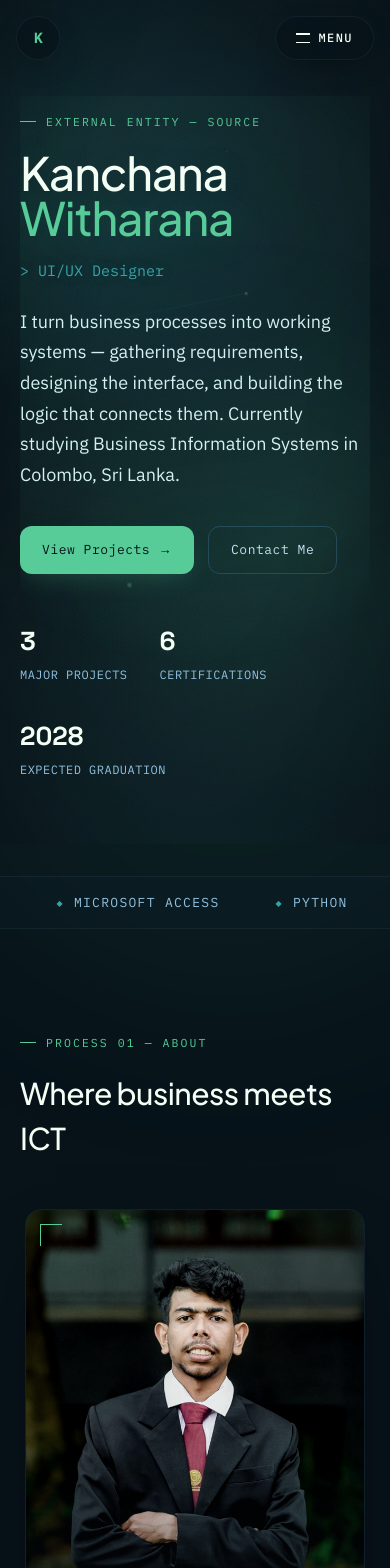
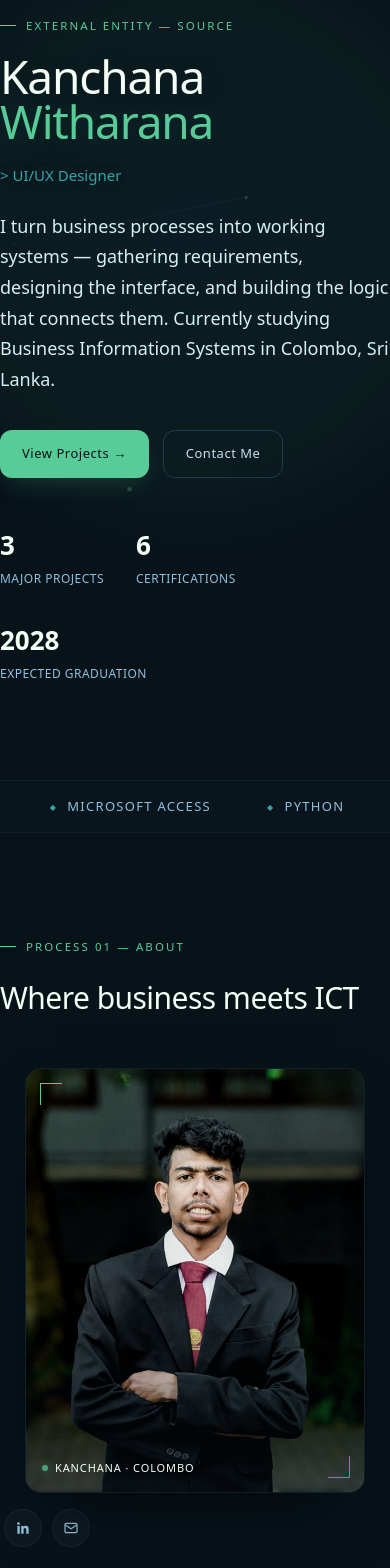
Before and after one commit to kanchana926/portfolio, a Next.js app: page / in a window 390 px wide. Shown: the top 1568 px of the page. Built offline with nearby package versions, Linux system fonts and the light colour scheme.

Commit message:
Refactor layout component and update metadata
Removed unused font imports and components, updated metadata structure, and simplified the RootLayout component.

```diff
--- a/app/layout.tsx
+++ b/app/layout.tsx
@@ -1,55 +1,25 @@
 import type { Metadata } from "next";
-import { Plus_Jakarta_Sans, Space_Grotesk, IBM_Plex_Sans, IBM_Plex_Mono } from "next/font/google";
-import { site } from "@/data/portfolio";
-import CinematicBackground from "@/components/CinematicBackground";
-import LetterboxIntro from "@/components/LetterboxIntro";
-import Navigation from "@/components/Navigation";
-import MobileNavigation from "@/components/MobileNavigation";
-import ScrollFlow from "@/components/ScrollFlow";
-import Footer from "@/components/Footer";
 import "./globals.css";
 
-const heading = Plus_Jakarta_Sans({
-  subsets: ["latin"],
-  weight: ["500", "600", "700", "800"],
-  variable: "--font-heading",
-  display: "swap",
-});
-
-const display = Space_Grotesk({
-  subsets: ["latin"],
-  weight: ["400", "500", "600", "700"],
-  variable: "--font-display",
-  display: "swap",
-});
-
-const body = IBM_Plex_Sans({
-  subsets: ["latin"],
-  weight: ["400", "500", "600"],
-  variable: "--font-body",
-  display: "swap",
-});
-
-const mono = IBM_Plex_Mono({
-  subsets: ["latin"],
-  weight: ["400", "500"],
-  variable: "--font-mono",
-  display: "swap",
-});
-
 export const metadata: Metadata = {
-  metadataBase: new URL(site.url),
   title: "Kanchana Witharana | Business Analyst & UI/UX Designer",
-  description: "Official portfolio of Kanchana Witharana, showcasing enterprise systems, UI/UX designs, and software engineering projects.",
+  description:
+    "Official portfolio of Kanchana Witharana, showcasing enterprise systems, UI/UX designs, and software engineering projects.",
   authors: [{ name: "Kanchana Witharana" }],
   creator: "Kanchana Witharana",
   publisher: "Kanchana Witharana",
-  alternates: { canonical: "/" },
-  robots: { index: true, follow: true },
+  robots: {
+    index: true,
+    follow: true,
+  },
+  alternates: {
+    canonical: "https://kanchanawitharana.vercel.app",
+  },
   openGraph: {
     title: "Kanchana Witharana | Business Analyst & UI/UX Designer",
-    description: "Official portfolio of Kanchana Witharana, showcasing enterprise systems, UI/UX designs, and software engineering projects.",
-    url: site.url,
+    description:
+      "Official portfolio of Kanchana Witharana, showcasing enterprise systems, UI/UX designs, and software engineering projects.",
+    url: "https://kanchanawitharana.vercel.app",
     siteName: "Kanchana Witharana Portfolio",
     locale: "en_US",
     type: "website",
@@ -57,23 +27,24 @@ export const metadata: Metadata = {
   twitter: {
     card: "summary_large_image",
     title: "Kanchana Witharana | Business Analyst & UI/UX Designer",
-    description: "Official portfolio of Kanchana Witharana, showcasing enterprise systems, UI/UX designs, and software engineering projects.",
+    description:
+      "Official portfolio of Kanchana Witharana, showcasing enterprise systems, UI/UX designs, and software engineering projects.",
+  },
+  // Google Search Console verification meta tag
+  verification: {
+    google: "googlee397342057b9ed0b",
   },
 };
 
-export default function RootLayout({ children }: { children: React.ReactNode }) {
+export default function RootLayout({
+  children,
+}: Readonly<{
+  children: React.ReactNode;
+}>) {
   return (
-    <html lang="en" className={`${heading.variable} ${display.variable} ${body.variable} ${mono.variable}`}>
-      <body className="relative bg-ink font-body text-text antialiased">
-        <CinematicBackground />
-        <LetterboxIntro />
-        <ScrollFlow />
-        <Navigation />
-        <MobileNavigation />
-        <main className="relative z-[2] mx-auto max-w-[1120px] px-5 pt-24 sm:px-7 md:pt-[104px]">
-          {children}
-        </main>
-        <Footer />
+    <html lang="en">
+      <body class="relative bg-ink font-body text-text antialiased">
+        {children}
       </body>
     </html>
   );
```
